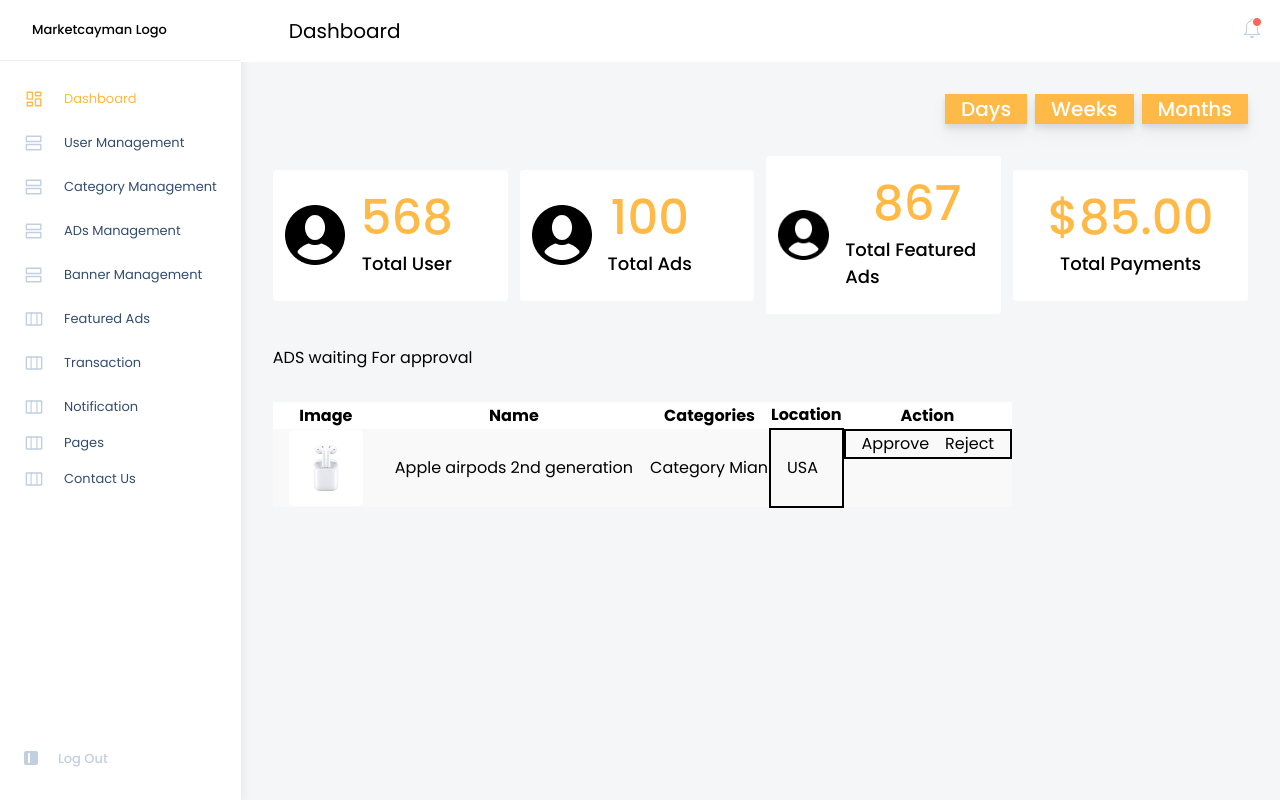
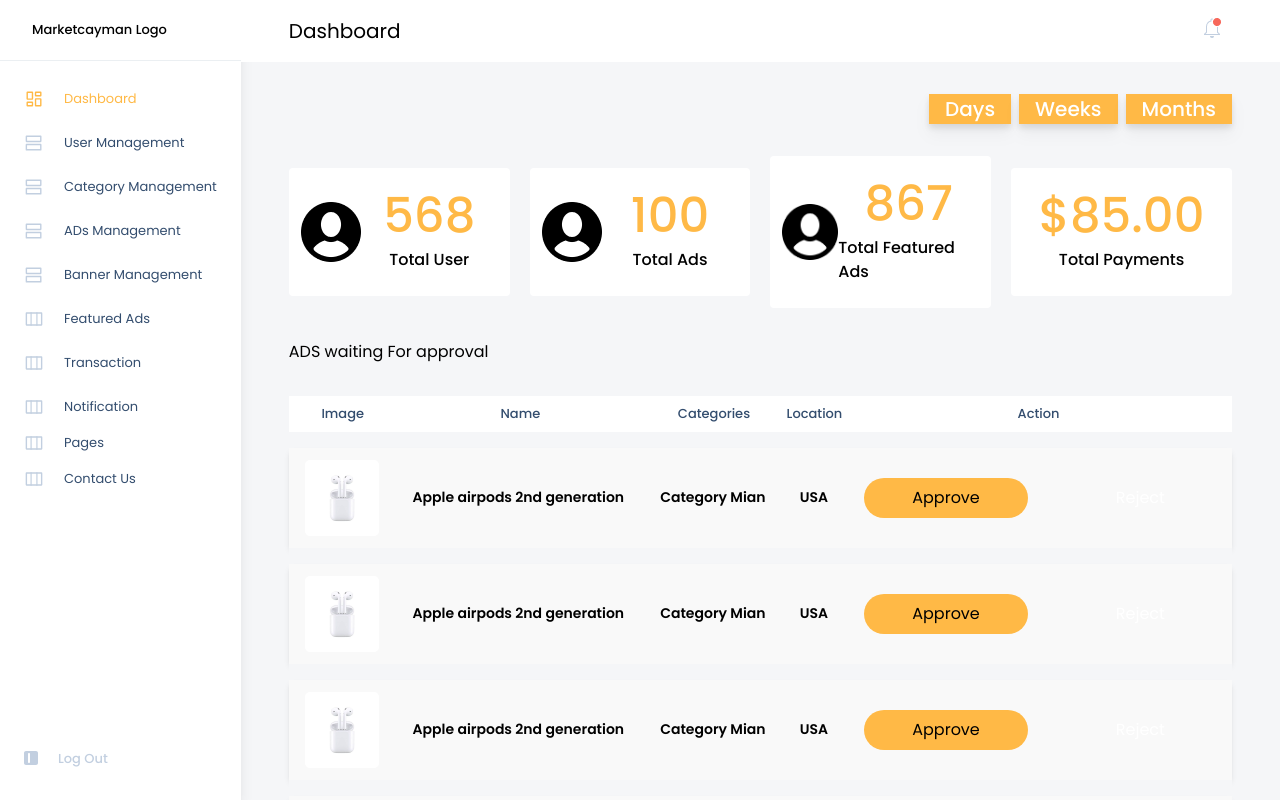
Before and after one commit to srestamalla/adminPanelHoostly, a React (Vite) app in the folder frontend/: page / in a window 1280 px wide. Built offline with nearby package versions, Linux system fonts and the light colour scheme.

Commit message:
dashboard UI page

```diff
--- a/frontend/src/components/DashboardCardComponent/index.jsx
+++ b/frontend/src/components/DashboardCardComponent/index.jsx
@@ -4,21 +4,21 @@ const DashboardCardComponent = ({ img, count, desc }) => {
   return (
     <>
       {img && (
-        <div className="basis-1/4 flex items-center content-center bg-white px-3 py-6 space-x-4 rounded-[4px]">
+        <div className="basis-1/4 flex items-center content-center bg-white px-3 py-6 rounded-[4px]">
           <div>
             <img src={img} alt="User Icon" />
           </div>
           <div className="space-y-2 m-auto flex flex-col items-center font-medium">
             <h1 className="text-primaryYellow text-5xl">{count}</h1>
-            <p className="text-[18px] ">{desc}</p>
+            <p className="text-[16px] ">{desc}</p>
           </div>
         </div>
       )}
       {!img && (
-        <div className="basis-1/4 flex items-center content-center bg-white px-3 py-6 space-x-3 rounded-[4px]">
+        <div className="basis-1/4 flex items-center content-center bg-white px-3 py-6 rounded-[4px]">
           <div className="space-y-2 m-auto flex flex-col items-center content-center font-medium">
             <h1 className="text-primaryYellow text-5xl">{count}</h1>
-            <p className="text-[18px]">{desc}</p>
+            <p className="text-[16px]">{desc}</p>
           </div>
         </div>
       )}
--- /dev/null
+++ b/frontend/src/components/DashboardTableRowComponent/index.jsx
@@ -0,0 +1,35 @@
+import React from "react";
+import CustomButton from "../../shared/CustomButton";
+
+const DashboardTableRowComponent = ({ image, name, category, location }) => (
+  <tr className="border-1 py-2 rounded bg-offWhite shadow-md">
+    <td className="px-4 py-3">
+      <img src={image} alt={`${name} Image`} />
+    </td>
+    <td className="px-4 py-3 font-semibold">{name}</td>
+    <td className="px-4 py-3 font-semibold">{category}</td>
+    <td className="px-4 py-3 font-semibold">{location}</td>
+    <td className="px-4 py-3">
+      <div className="flex items-center justify-center space-x-10 text-[16px]">
+        <CustomButton
+          bgColor="primaryYellow"
+          textColor="black"
+          label="Approve"
+          onClick={() => {
+            // Handle Approve button click
+          }}
+        />
+        <CustomButton
+          bgColor="black"
+          textColor="white"
+          label="Reject"
+          onClick={() => {
+            // Handle Reject button click
+          }}
+        />
+      </div>
+    </td>
+  </tr>
+);
+
+export default DashboardTableRowComponent;
--- /dev/null
+++ b/frontend/src/data/dashboardTableRowData.jsx
@@ -0,0 +1,30 @@
+import airPodsImg from "../assets/images/airPodsImg.png";
+
+export const dashboardTableRowData = [
+  {
+    image: airPodsImg,
+    name: "Apple airpods 2nd generation",
+    category: "Category Mian",
+    location: "USA",
+  },
+  {
+    image: airPodsImg,
+    name: "Apple airpods 2nd generation",
+    category: "Category Mian",
+    location: "USA",
+  },
+  {
+    image: airPodsImg,
+    name: "Apple airpods 2nd generation",
+    category: "Category Mian",
+    location: "USA",
+  },
+  {
+    image: airPodsImg,
+    name: "Apple airpods 2nd generation",
+    category: "Category Mian",
+    location: "USA",
+  },
+];
+
+export default dashboardTableRowData;
--- a/frontend/src/pages/Dashboard/index.jsx
+++ b/frontend/src/pages/Dashboard/index.jsx
@@ -3,6 +3,9 @@ import Layout from "../../containers/layouts";
 import usericon from "../../assets/icons/usericon.png";
 import DashboardCardComponent from "../../components/DashboardCardComponent";
 import airPodsImg from "../../assets/images/airPodsImg.png";
+import CustomButton from "../../shared/CustomButton";
+import DashboardTableRowComponent from "../../components/DashboardTableRowComponent";
+import dashboardTableRowData from "../../data/dashboardTableRowData";
 
 const Dashboard = () => {
   const dashboardCards = [
@@ -25,7 +28,7 @@ const Dashboard = () => {
 
   return (
     <Layout pageTitle="Dashboard">
-      <div>
+      <div className="px-4">
         <div className="p-4 flex space-x-2 justify-end">
           {["Days", "Weeks", "Months"].map((period, index) => (
             <div
@@ -37,7 +40,7 @@ const Dashboard = () => {
           ))}
         </div>
 
-        <div className="p-4 flex items-center space-x-3">
+        <div className="p-4 flex items-center space-x-5">
           {renderDashboardCards()}
         </div>
 
@@ -45,31 +48,134 @@ const Dashboard = () => {
           <p className="p-4">ADS waiting For approval</p>
         </div>
 
-        <div className="p-4 table">
-          <table className="table-auto">
-            <thead className="bg-white">
+        <div className="p-4">
+          <table className="w-full border-collapse">
+            <thead className="bg-white text-darkBlue text-[13px]">
               <tr>
-                <th>Image</th>
-                <th>Name</th>
-                <th>Categories</th>
-                <th>Location</th>
-                <th>Action</th>
+                <th className="font-medium py-2">Image</th>
+                <th className="font-medium py-2">Name</th>
+                <th className="font-medium py-2">Categories</th>
+                <th className="font-medium py-2">Location</th>
+                <th className="font-medium py-2">Action</th>
               </tr>
             </thead>
-            <tbody>
-              <tr className="border-1 border-black rounded-[5px] bg-offWhite mt-20">
-                <td className="px-4">
+            <tbody className="text-[14px]">
+              {dashboardTableRowData.map((item, index) => (
+                <>
+                  <tr className="bg-primaryBg">
+                    <td colSpan="5" className="h-4"></td>
+                  </tr>
+                  <DashboardTableRowComponent
+                    key={index}
+                    image={item.image}
+                    name={item.name}
+                    category={item.category}
+                    location={item.location}
+                  />
+                </>
+              ))}
+            </tbody>
+            {/* <tbody className="text-[14px]">
+              <tr className="bg-primaryBg">
+                <td colSpan="5" className="h-4"></td>
+              </tr>
+              <tr className="border-1 py-2 rounded bg-offWhite shadow-md">
+                <td className="px-4 py-3">
                   <img src={airPodsImg} alt="AirPods Image" />
                 </td>
-                <td className="px-4">Apple airpods 2nd generation</td>
-                <td>Category Mian</td>
-                <td className="px-4 border-2 border-black ">USA</td>
-                <td className="border-2 border-black px-4 flex items-center content-center space-x-4">
-                  <div>Approve</div>
-                  <div>Reject</div>
+                <td className="px-4 py-3 font-semibold">
+                  Apple airpods 2nd generation
+                </td>
+                <td className="px-4 py-3 font-semibold">Category Mian</td>
+                <td className="px-4 py-3 font-semibold">USA</td>
+                <td className="px-4 py-3">
+                  <div className="flex items-center justify-center space-x-10 text-[16px]">
+                    <CustomButton
+                      bgColor="primaryYellow"
+                      textColor="black"
+                      label="Approve"
+                      onClick={() => {
+                        // Handle Approve button click
+                      }}
+                    />
+                    <CustomButton
+                      bgColor="black"
+                      textColor="white"
+                      label="Reject"
+                      onClick={() => {
+                        // Handle Reject button click
+                      }}
+                    />
+                  </div>
                 </td>
               </tr>
-            </tbody>
+              <tr className="bg-primaryBg">
+                <td colSpan="5" className="h-4"></td>
+              </tr>
+              <tr className="border-1 py-2 rounded bg-offWhite shadow-md">
+                <td className="px-4 py-3">
+                  <img src={airPodsImg} alt="AirPods Image" />
+                </td>
+                <td className="px-4 py-3 font-semibold">
+                  Apple airpods 2nd generation
+                </td>
+                <td className="px-4 py-3 font-semibold">Category Mian</td>
+                <td className="px-4 py-3 font-semibold">USA</td>
+                <td className="px-4 py-3">
+                  <div className="flex items-center justify-center space-x-10 text-[16px]">
+                    <CustomButton
+                      bgColor="primaryYellow"
+                      textColor="black"
+                      label="Approve"
+                      onClick={() => {
+                        // Handle Approve button click
+                      }}
+                    />
+                    <CustomButton
+                      bgColor="black"
+                      textColor="white"
+                      label="Reject"
+                      onClick={() => {
+                        // Handle Reject button click
+                      }}
+                    />
+                  </div>
+                </td>
+              </tr>
+              <tr className="bg-primaryBg">
+                <td colSpan="5" className="h-4"></td>
+              </tr>
+              <tr className="border-1 py-2 rounded bg-offWhite shadow-md">
+                <td className="px-4 py-3">
+                  <img src={airPodsImg} alt="AirPods Image" />
+                </td>
+                <td className="px-4 py-3 font-semibold">
+                  Apple airpods 2nd generation
+                </td>
+                <td className="px-4 py-3 font-semibold">Category Mian</td>
+                <td className="px-4 py-3 font-semibold">USA</td>
+                <td className="px-4 py-3">
+                  <div className="flex items-center justify-center space-x-10 text-[16px]">
+                    <CustomButton
+                      bgColor="primaryYellow"
+                      textColor="black"
+                      label="Approve"
+                      onClick={() => {
+                        // Handle Approve button click
+                      }}
+                    />
+                    <CustomButton
+                      bgColor="black"
+                      textColor="white"
+                      label="Reject"
+                      onClick={() => {
+                        // Handle Reject button click
+                      }}
+                    />
+                  </div>
+                </td>
+              </tr>
+            </tbody> */}
           </table>
         </div>
       </div>
--- /dev/null
+++ b/frontend/src/shared/CustomButton/index.jsx
@@ -0,0 +1,14 @@
+import React from "react";
+
+const CustomButton = ({ bgColor, textColor, label, onClick }) => {
+  return (
+    <button
+      className={`bg-${bgColor} text-${textColor} p-2 px-12 rounded-full font-normal`}
+      onClick={onClick}
+    >
+      {label}
+    </button>
+  );
+};
+
+export default CustomButton;
--- a/frontend/src/shared/header/index.jsx
+++ b/frontend/src/shared/header/index.jsx
@@ -5,7 +5,7 @@ const Header = ({ pageTitle }) => {
   return (
     <header className="bg-white p-4 flex border-b-1 border-lightGray">
       <h1 className="text-[20px] pl-8">{pageTitle}</h1>
-      <div className="ml-auto">
+      <div className="ml-auto mr-10">
         <img src={notificationIcon} alt="Notification Icon" />
       </div>
       {/* Add other header content as needed */}
--- a/frontend/tailwind.config.js
+++ b/frontend/tailwind.config.js
@@ -6,6 +6,7 @@ export default {
       poppins: ["Poppins", "sans-serif"],
     },
     colors: {
+      primaryBg: "#F5F6F8",
       primaryYellow: "#FFB946",
       white: "#FFFFFF",
       offWhite: "#F9F9F9",
```
